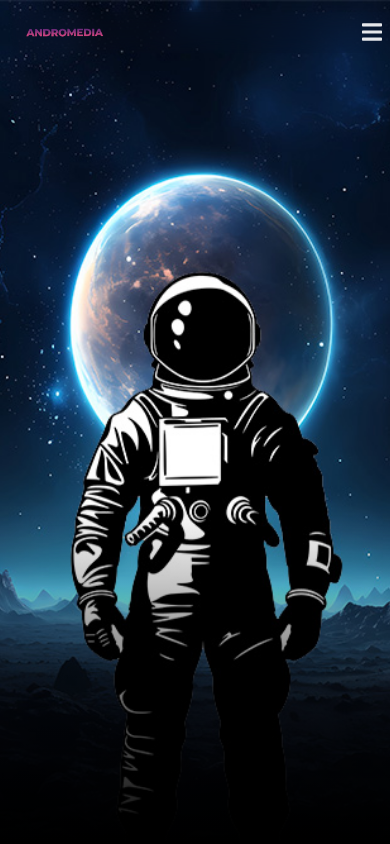
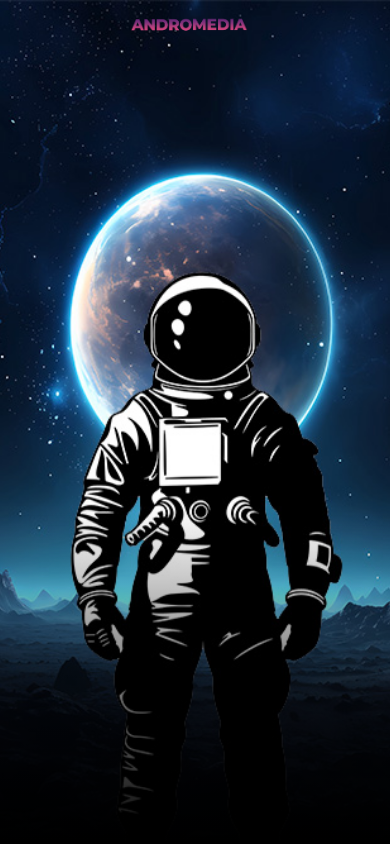
Before and after one commit to AlverichRJ/Andromedia, a React (Vite) app: page / in a window 390 px wide. Shown: the top 844 px of the page. Built offline with nearby package versions, Linux system fonts and the light colour scheme.

Commit message:
LOGO NAVBAR

```diff
--- a/src/components/Conocenos.jsx
+++ b/src/components/Conocenos.jsx
@@ -1,5 +1,6 @@
 import { ABOUT } from "../constants";
 import { motion } from "framer-motion";
+import logo from "../assets/logo.png";
 
 const Conocenos = () => {
   return (
@@ -37,6 +38,19 @@ const Conocenos = () => {
       </p>
 
     </motion.p>
+
+
+    <div>
+
+
+    <a className="md:hidden lg:hidden xl:hidden uw:hidden" >
+                <img src={logo} width={90} alt="Logo" className="  position: absolute  sm:-mt-[708px] sm:ml-[80px] sm:scale-150  " />
+
+              </a>
+
+
+
+    </div>
     </div>
   )
 }
--- a/src/components/Inicio.jsx
+++ b/src/components/Inicio.jsx
@@ -1,34 +1,55 @@
 import React from 'react'
 import profilePic from "../assets/robertButcher1.jpg";
 import profilePic2 from "../assets/robertButcher2.jpg";
-import { PROFILE } from "../constants";
+
 import { motion } from "framer-motion";
+
+import logo from "../assets/logo.png";
 
 export const Inicio = () => {
   return (
     <>
     <div
 
+
+
     className='  h-screen relative flex min-h-screen items-end justify-center ms:min-w-2xl '
     id='inicio'
     >
 
+
+
+
+
+
+
+
         <motion.img
+
             src={profilePic}
             alt={Profiler.name}
-            className="xl:absolute xl:inset-0 xl:z-10 xl:h-full xl:w-full xl:object-cover sm:hidden"
+            className="xl:absolute xl:inset-0 xl:z-10 xl:h-full xl:w-full xl:object-cover "
             initial={{ opacity: 0 }}
             animate={{ opacity:1 }}
             transition={{ duration: 1 }}
         />
 
+
+
              <motion.img
             src={profilePic2}
             alt={Profiler.name}
-            className="sm:absolute sm:inset-0 sm:z-10 sm:h-full sm:w-full sm:object-cover "
+            className="xl:hidden
+                       lg:hidden
+                       md:hidden
+                       sm:absolute sm:inset-0 sm:z-10 sm:h-full sm:w-full sm:object-cover
+                      "
             initial={{ opacity: 0 }}
             animate={{ opacity:1 }}
             transition={{ duration: 1 }}
+
+
+
         />
 
         <motion.div
@@ -37,6 +58,8 @@ export const Inicio = () => {
             animate={{ opacity: 1 }}
             transition={{ duration: 1 }}
         />
+
+
 
         <motion.div
         className="z-20 mx-4 max-w-3xl pb-20"
@@ -48,11 +71,21 @@ export const Inicio = () => {
 
         >
 
+
         <h1 className='text-5xl font-semibold uppercase tracking-wide md:text-7xl'>
+
+
+
+
+
+
+
 
         </h1>
 
         <p className='pt-2 font-semibold ml-3'>{Profiler.info}</p>
+
+
 
         </motion.div>
 
@@ -62,6 +95,24 @@ export const Inicio = () => {
     </div>
 
 
+     <div>
+
+
+
+     </div>
+
+
+<div>
+
+<a className='absolute left-[150px] right-32 top-3 z-50 scale-150'>
+                <img src={logo} width={90} alt="Logo" className="  " />
+
+              </a>
+
+
+</div>
+
+
     </>
   );
 };
--- a/src/components/Navbar.jsx
+++ b/src/components/Navbar.jsx
@@ -5,6 +5,9 @@ import { NAVIGATION_LINKS } from "../constants";
 import { FaBars, FaTimes } from "react-icons/fa";
 
 const Navbar = () => {
+//variables paa ocultar el menu
+
+
 //Se creo las constante header y setheader para hacer el efecto de scroll
   const [header,setHeader] = useState(false);
 
@@ -31,6 +34,8 @@ const Navbar = () => {
 
 
       }
+
+
 
 
     },[])
@@ -60,9 +65,15 @@ const Navbar = () => {
 
 
 
+
+
+
+
+
+
   return (
-    <div  >
-      <nav className=" fixed left-0 right-32 top-3 z-50 w-full  ">
+    <div   >
+      <nav className=" fixed left-0 right-32 top-3 z-50 w-full sm:block   ">
         {/* Desktop Menu */}
         <div className={header ? "mx-auto max-w-4xl   backdrop-blur-[10px] " : "mx-auto max-w-4xl"}
 
@@ -70,11 +81,11 @@ const Navbar = () => {
           <div className="lg:flex sm:hidden ">
             <div >
               <a href="#">
-                <img src={logo} width={150} alt="Logo" className="  mt-6 ml-40 " />
+                <img src={logo} width={150} alt="Logo" className="   mt-6 ml-40 " />
               </a>
             </div>
             <div>
-              <ul className=" flex items-center -space-x-12 mt-8 si ">
+              <ul className=" flex items-center -space-x-12 mt-8 si  ">
                 {NAVIGATION_LINKS.map((item, index) => (
                   <li key={index}>
                     <a
@@ -97,48 +108,25 @@ const Navbar = () => {
 
 
         {/* Mobile Menu */}
-        <div className="sm:rounded-sm sm:backdrop-blur-md lg:hidden sm:ml-3 ">
-          <div className="flex items-center justify-between">
-            <div>
-              <a href="#">
-                <img src={logo} width={90} alt="Logo" className="m-2" />
+        <div id="navbar" className="  sm:rounded-sm sm:bg-transparent lg:hidden sm:ml-3 ">
 
-              </a>
-            </div>
-            <div className="flex items-center">
-              <button
-                className="focus:outline-none lg:hidden"
-                onClick={toggleMobileMenu}
-              >
-                {isMobileMenuOpen ? (
-                  <FaTimes className="m-2 h-6 w-5" />
-                ) : (
-                  <FaBars className="m-2 h-6 w-5" />
-                )}
-              </button>
-            </div>
-          </div>
-          {isMobileMenuOpen && (
-            <ul className="ml-4 mt-4 flex flex-col gap-4 backdrop-blur-md ">
-              {NAVIGATION_LINKS.map((item, index) => (
-                <li key={index}>
-                  <a
-                    className="block w-full text-xl font-semibold "
-                    href={item.href}
-                    onClick={(e) => handleLinkClick(e, item.href)}
-                  >
-                    {item.label}
-                  </a>
-                </li>
-              ))}
-            </ul>
-          )}
+
+
+
+
+
+
         </div>
+
+
+
+
       </nav>
 
 
+
+
     </div>
-
 
 
   );
```
